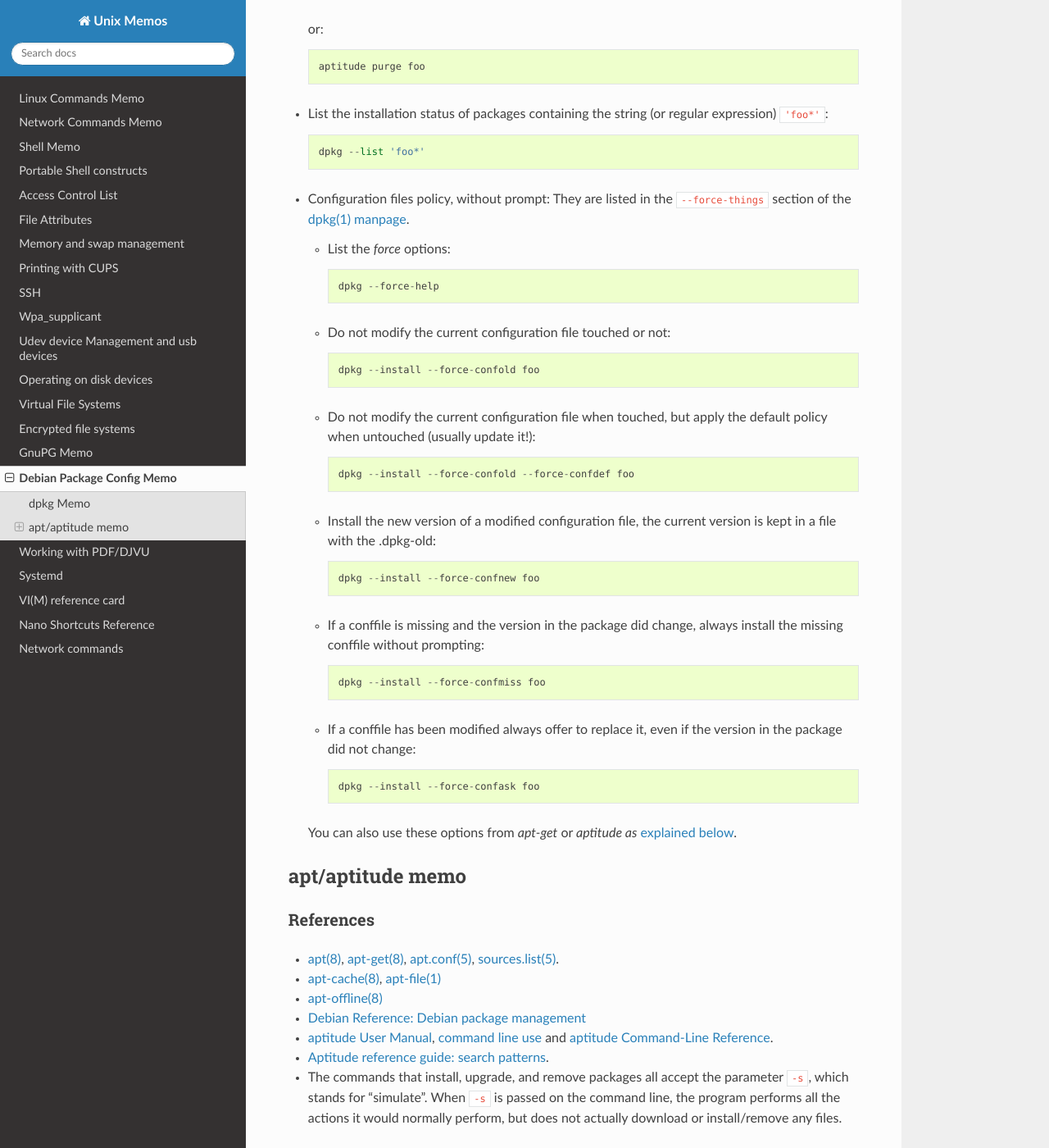
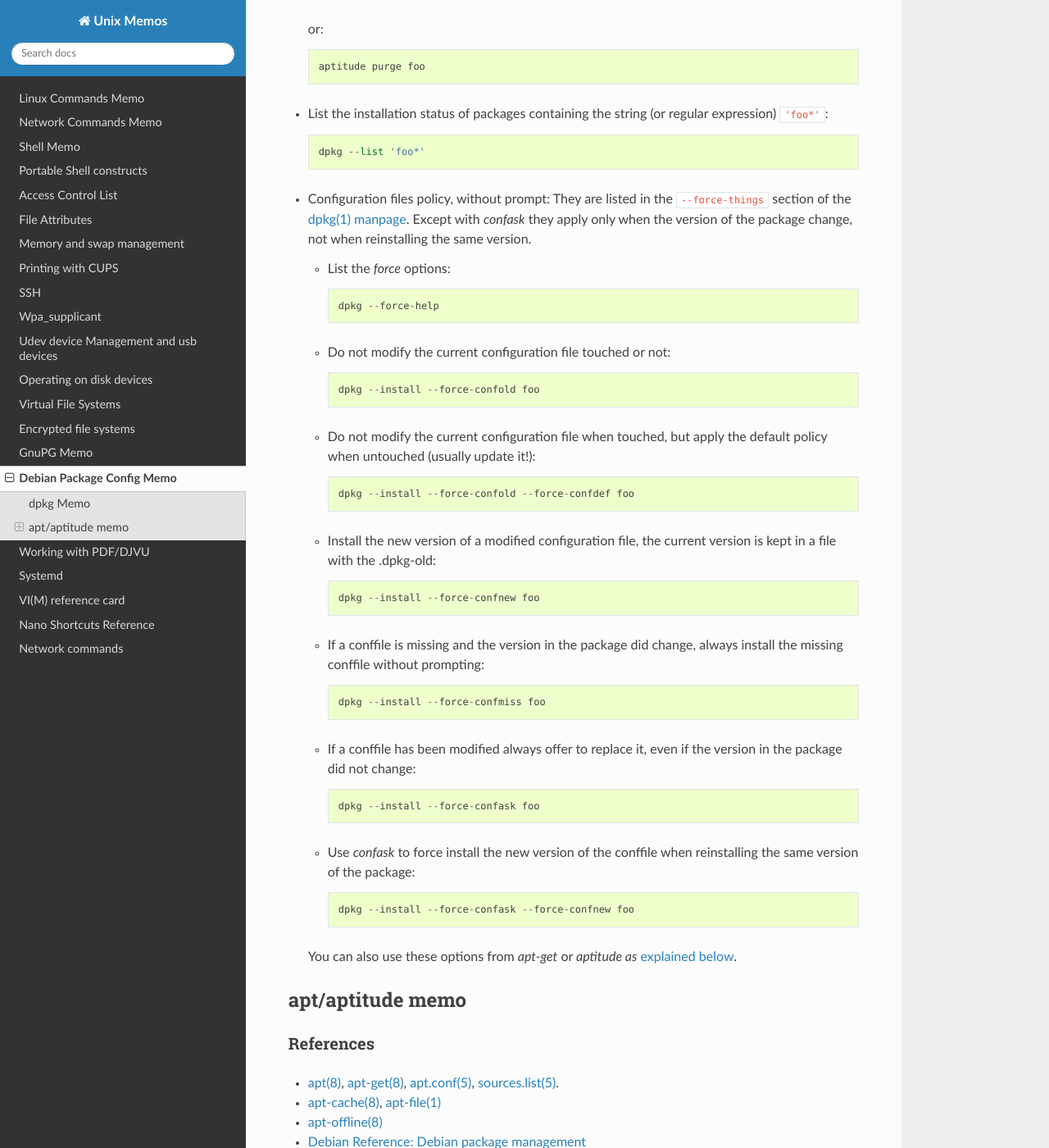
Before and after one commit to marczz/unix_memo, a Sphinx documentation site: the page built from source/debian_package_memo.rst, in a window 1280 px wide and 1400 px high, scrolled down 2885 px. Shown: the whole window at 82% size. Built offline with Sphinx 7.4.7 and the Read the Docs theme 2.0.0, drawn with Linux system fonts in a browser that asks for light colours; the version number could not be read and is left out.

Commit message:
debian_package_memo.rst: edited the --force option.

```diff
--- a/source/debian_package_memo.rst
+++ b/source/debian_package_memo.rst
@@ -138,7 +138,9 @@ See also :man:`dpkg(1)`, :man:`dpkg-deb(1)`, :man:`dpkg.cfg(5)`,
 
 -   Configuration files policy, without prompt:
     They are listed in the ``--force-things`` section of the
-    :man:`dpkg(1) manpage <dpkg>`.
+    :man:`dpkg(1) manpage <dpkg>`. Except with *confask* they apply only
+    when the version of the package change, not when reinstalling the
+    same version.
 
     -   List the *force* options::
 
@@ -169,6 +171,12 @@ See also :man:`dpkg(1)`, :man:`dpkg-deb(1)`, :man:`dpkg.cfg(5)`,
         it, even if the version in the package did not change::
 
           dpkg --install --force-confask foo
+
+    -   Use *confask* to force install the new version of the conffile
+        when reinstalling the same version of the package::
+
+          dpkg --install --force-confask --force-confnew foo
+
 
     You can also use these options from *apt-get* or *aptitude as*
     :ref:`explained below <force-configuration-from-aptitude>`.
```
